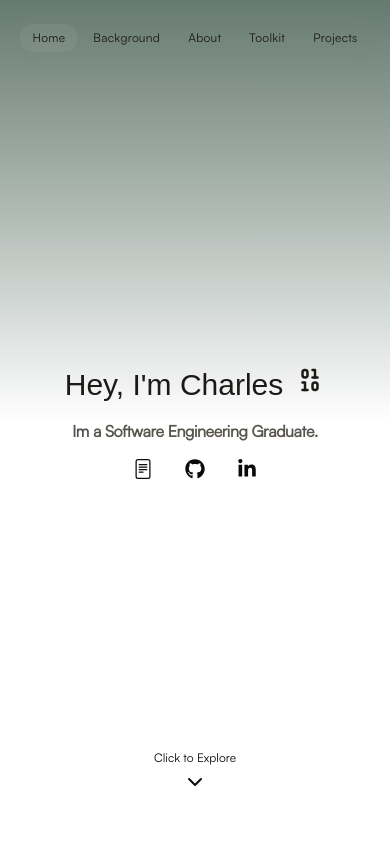
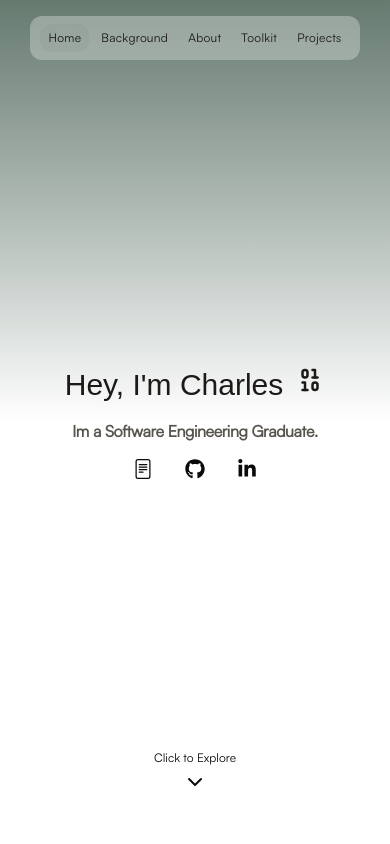
Before and after one commit to eimcharles/eimcharles.github.io, a React (Vite) app: page / in a window 390 px wide. Shown: the top 844 px of the page. Built offline with nearby package versions, Linux system fonts and the light colour scheme; a web font is replaced by a local one.

Commit message:
chore(navbar): update navbar background and padding.

```diff
--- a/src/components/Navbar.jsx
+++ b/src/components/Navbar.jsx
@@ -10,7 +10,7 @@ const Navbar = () => {
     <nav className="fixed top-4 left-0 right-0 z-50 px-4 w-full select-none">
       <div className="flex flex-row justify-center items-center px-2.5 py-2
                       sm:px-4 sm:py-3 gap-1 sm:gap-3 max-w-fit mx-auto
-                      font-satoshi backdrop-blur-sm rounded-xl">
+                      font-satoshi backdrop-blur-sm bg-[#ffffff]/30 rounded-xl">
 
       {navigationItems.map((item) => {
         const isActive = activeTab === item.href;
@@ -19,12 +19,12 @@ const Navbar = () => {
             key={item.linkName}
             href={item.href}
             onClick={() => setActiveTab(item.href)}
-            className="relative px-3 py-1.5 sm:px-4 sm:py-2 text-xs sm:text-sm tracking-wide text-stone-900 rounded-full transition-colors duration-200"
-          >
+            className="relative px-2 py-1.5 sm:px-4 sm:py-2 text-xs sm:text-sm tracking-wide text-stone-900
+                       rounded-full transition-colors duration-200">
               {isActive && (
                 <motion.span
                   layoutId="activeTab"
-                  className="absolute inset-0 rounded-xl z-0 black backdrop-blur-xl bg-[#99a39d]/20"
+                  className="absolute inset-0 rounded-xl z-0 black backdrop-blur-xl bg-[#667a70]/20"
                   transition={{ type: "spring", stiffness: 380, damping: 30 }}
                 />
               )}
```
